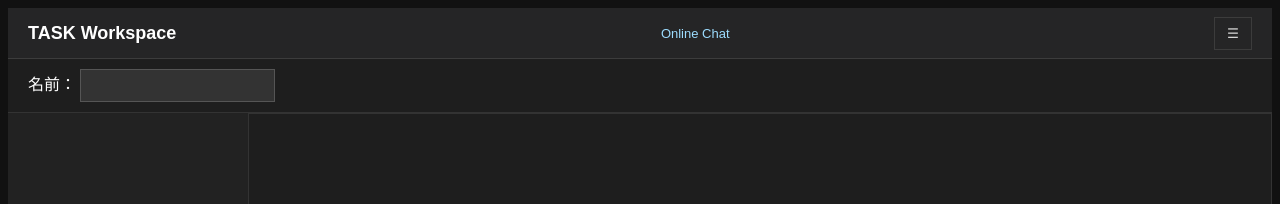
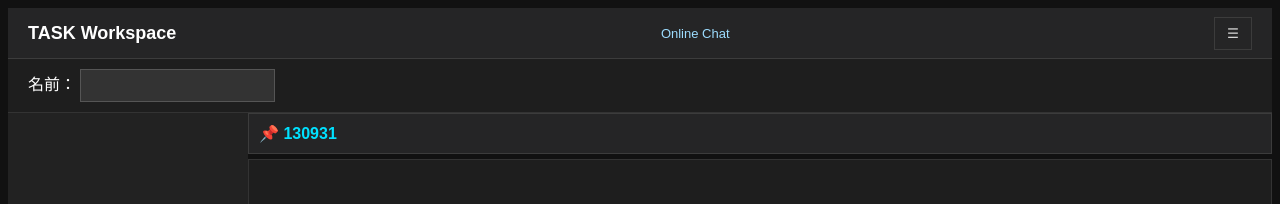
Before and after one commit to UssaMen/ChatApp, a website: page public/index.html in a window 1280 px wide. Shown: the top 204 px of the page. Drawn offline with Linux system fonts and the light colour scheme.

```diff
--- a/public/index.html
+++ b/public/index.html
@@ -292,6 +292,22 @@
 
 }
 
+#pinned {
+
+    background:#252526;
+
+    border:1px solid #3c3c3c;
+
+    padding:10px;
+
+    margin-bottom:5px;
+
+    color:#00e1ff;
+
+    font-weight:bold;
+
+}
+
 
 @keyframes dots {
 
@@ -358,6 +374,8 @@
 
 
     <div class="chat-area">
+
+        <div id="pinned">📌 130931</div>
 
         <div id="messages"></div>
 
```
